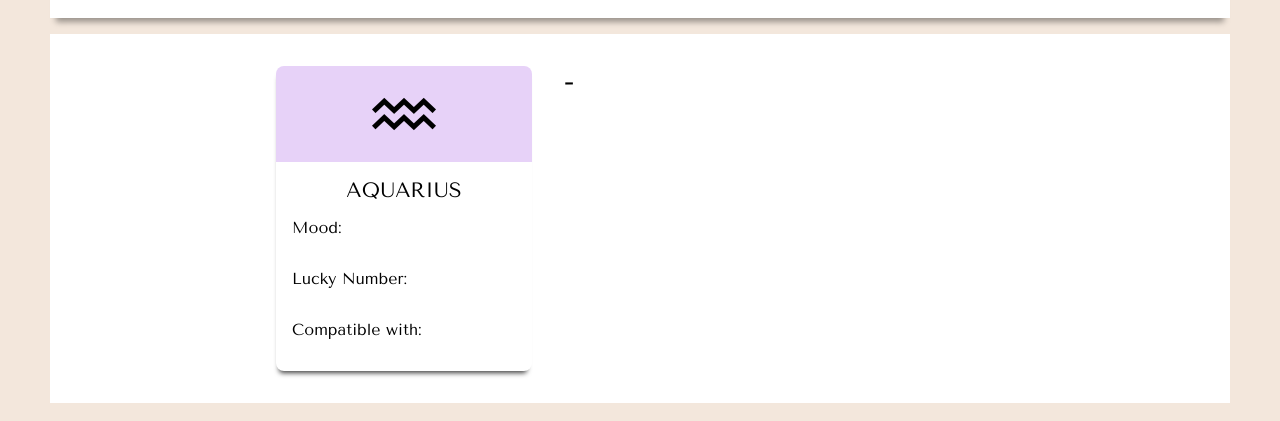
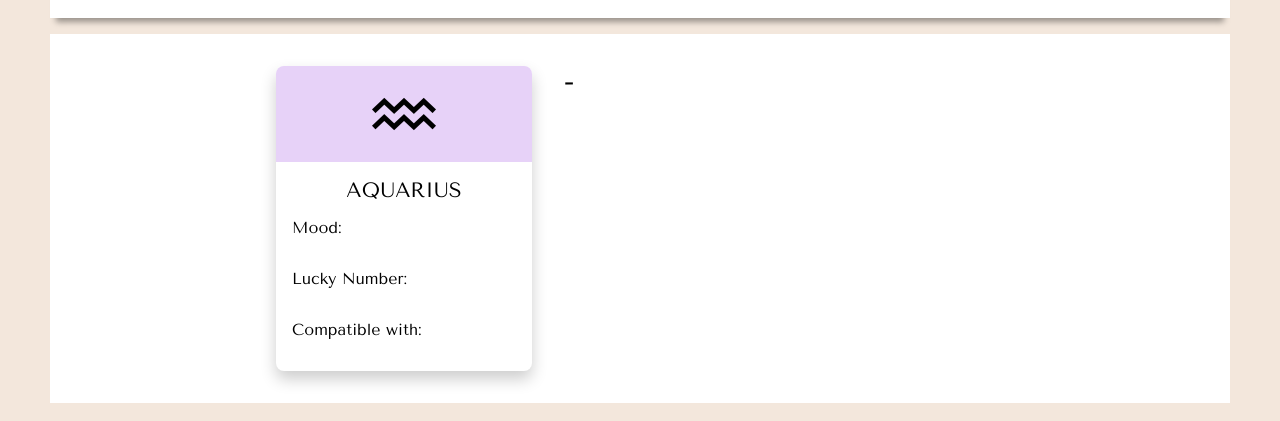
Before and after one commit to ReactFED22G-LMNJ/Horoskop, a React (Vite) app: page /dailyhoroscope/aquarius/today in a window 1280 px wide. Shown: the part 269-690 px from the top of the page. Built offline with nearby package versions, Linux system fonts and the light colour scheme; no server answers; a web font is replaced by a local one.

Commit message:
adjusted drop shadow on StatCardContainer

```diff
--- a/src/components/HoroscopeStatsCard.tsx
+++ b/src/components/HoroscopeStatsCard.tsx
@@ -28,9 +28,7 @@ interface Props {
 const StatCardContainer = styled.div`
     background-color: white;
     border-radius: 0.5rem;
-    box-shadow: -1px 6px 5px -4px rgba(0,0,0,0.75);
-    -webkit-box-shadow: -1px 6px 5px -4px rgba(0,0,0,0.75);
-    -moz-box-shadow: -1px 6px 5px -4px rgba(0,0,0,0.75);
+    box-shadow: 0 0.5rem 1rem 0 rgba(0, 0, 0, 0.2);
 `;
 
 const Img = styled.img`
```
